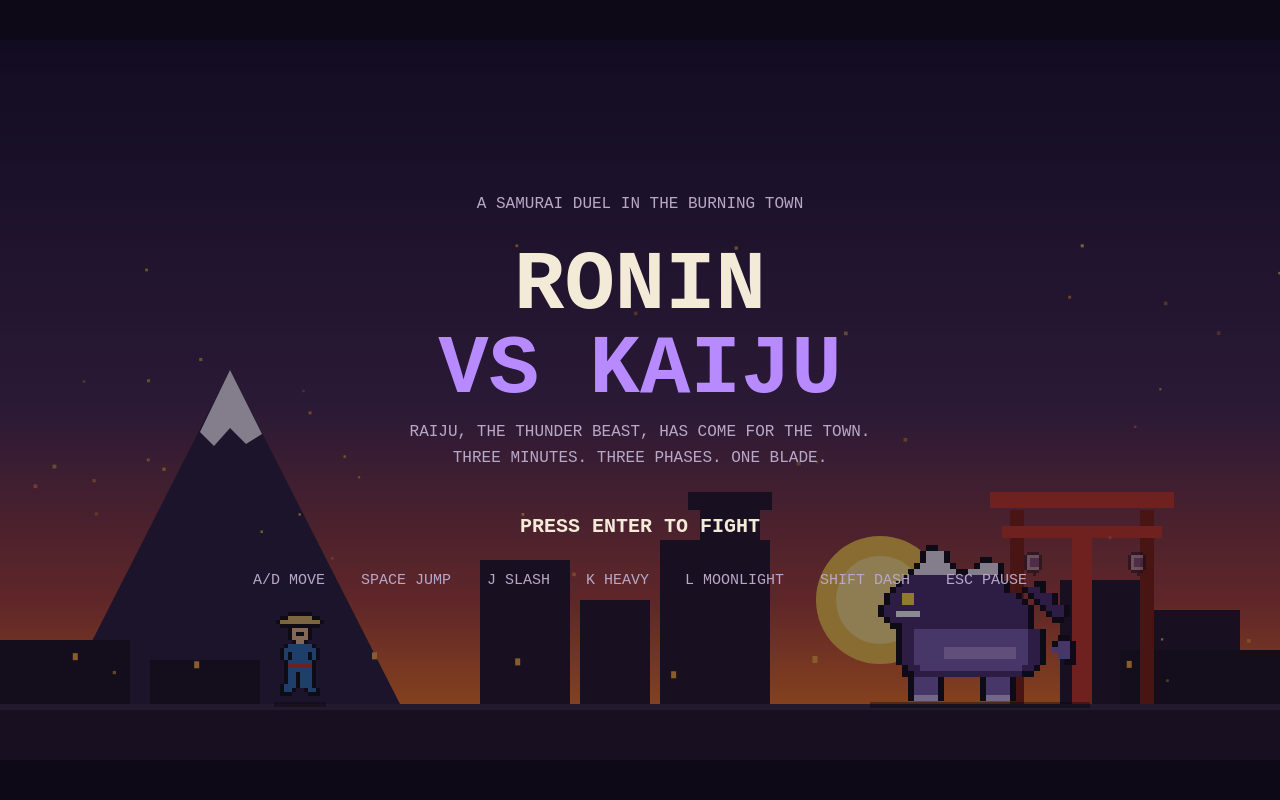
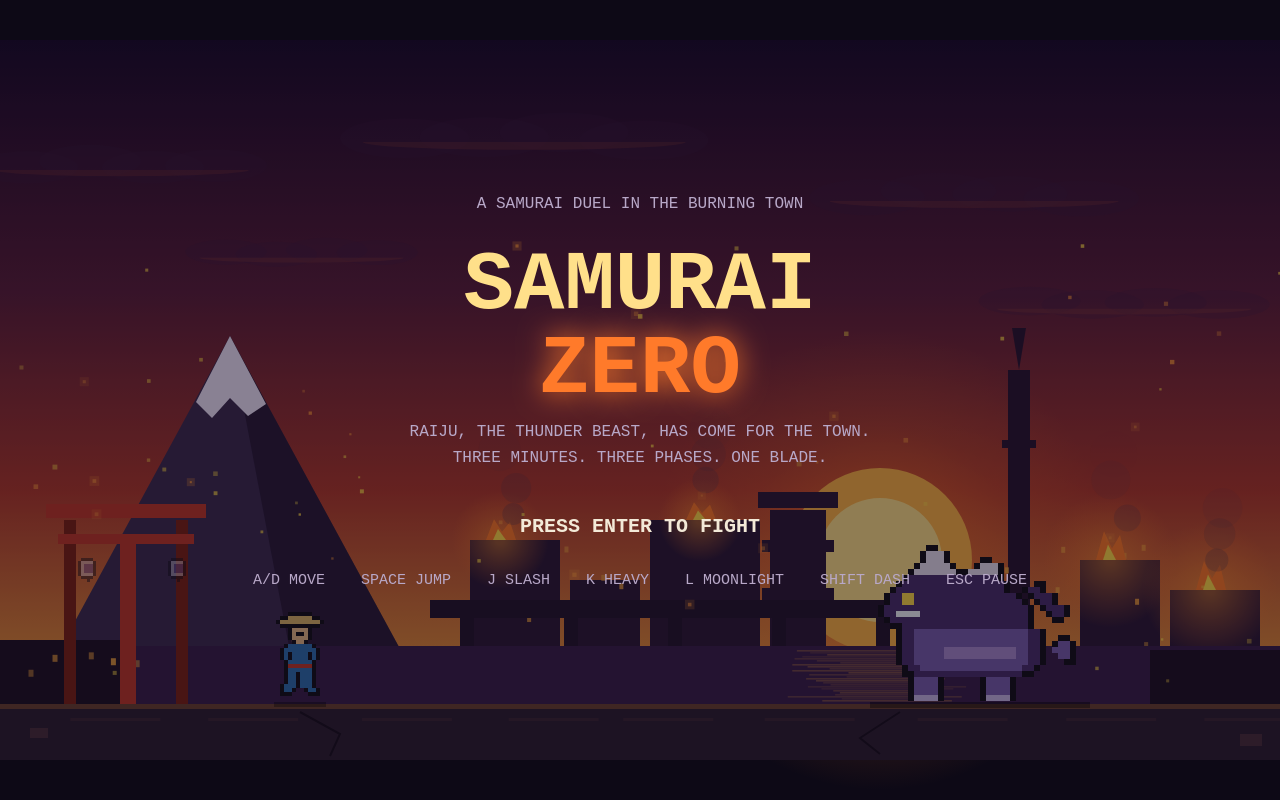
Before and after one commit to LecialiArthelais/makefun-samurai-zero, a plain HTML site: page game/index.html in a window 1280 px wide. Drawn offline with Linux system fonts and the light colour scheme; animation ran at ten frames a second.

Commit message:
Samurai Zero: rename + painted sunset background + bigger hitboxes
Rename RONIN VS KAIJU to SAMURAI ZERO (title, README, BEST_KEY).
Repaint the background as a sunset scene: warm gradient sky, big sun
with halo, soft clouds, larger Fuji, burning city with flames and smoke,
bridge over water with sun reflection, torii moved to the hero side,
cracked stone platform. Enlarge hitboxes for the bigger redrawn sprites
(hero 32x44, kaiju 56x40) landing next.

```diff
--- a/game/index.html
+++ b/game/index.html
@@ -3,7 +3,7 @@
 <head>
 <meta charset="utf-8">
 <meta name="viewport" content="width=device-width, initial-scale=1">
-<title>RONIN VS KAIJU</title>
+<title>SAMURAI ZERO</title>
 <style>
   html, body { margin: 0; height: 100%; overflow: hidden; background: #0d0916; }
   #game { position: fixed; inset: 0; width: 100%; height: 100%; display: block; touch-action: none; image-rendering: pixelated; }
@@ -12,7 +12,7 @@
 </style>
 </head>
 <body>
-<canvas id="game" aria-label="Ronin versus Kaiju: a samurai duels Raiju, the thunder kaiju, in a burning castle town at dusk"></canvas>
+<canvas id="game" aria-label="Samurai Zero: a samurai duels Raiju, the thunder kaiju, in a burning castle town at dusk"></canvas>
 <p id="status" role="status" aria-live="polite"></p>
 <script type="module" src="./src/main.js"></script>
 </body>
--- a/game/src/config.js
+++ b/game/src/config.js
@@ -1,6 +1,6 @@
 // Every tuning number and colour in one place. The playfield is a fixed 1280x720
 // logical area; the renderer scales it to the window, so no rule below depends
-// on the screen size. RONIN VS KAIJU: a lone ronin faces Raiju, the thunder kaiju,
+// on the screen size. SAMURAI ZERO: a lone samurai faces Raiju, the thunder kaiju,
 // in a burning castle town at dusk. Three minutes on the clock, three phases.
 
 export const FIELD = { width: 1280, height: 720, groundY: 664 };
@@ -12,8 +12,8 @@ export const STEP = 1 / 60;
 export const TIME_LIMIT = 180;
 
 export const RONIN = {
-  width: 36,
-  height: 64,
+  width: 72,
+  height: 118,
   runSpeed: 340,
   jumpVelocity: -880,
   gravity: 2400,
@@ -44,8 +44,8 @@ export const RONIN = {
 };
 
 export const RAIJU = {
-  width: 216,
-  height: 176,
+  width: 260,
+  height: 210,
   hp: 1050,
   /** Phase lines: below 700 the storm quickens, below 350 it rages. */
   phase2At: 700,
@@ -81,18 +81,30 @@ export const SCORE = {
 };
 
 export const PALETTE = {
-  skyTop: '#191230',
-  skyMid: '#452a55',
-  skyLow: '#a8433c',
-  horizon: '#e8722a',
-  sun: '#f2c14e',
-  sunCore: '#fbe08a',
-  fuji: '#2c2140',
-  fujiSnow: '#e8dff2',
-  townFar: '#241a30',
-  townNear: '#1c1426',
-  ground: '#241a2e',
-  groundTop: '#3a2b45',
+  skyTop: '#1a0b2e',
+  skyMid: '#5c1f3d',
+  skyLow: '#b23a2e',
+  horizon: '#f2a541',
+  sun: '#ffb347',
+  sunCore: '#ffe08a',
+  sunGlow: '#ff7a2a',
+  cloud: '#3d1f45',
+  cloudLit: '#c65a3a',
+  fuji: '#3d2b52',
+  fujiSnow: '#f2e6ff',
+  townFar: '#2e1a38',
+  townNear: '#1f1226',
+  tower: '#2a1633',
+  fire: '#ff7a2a',
+  fireCore: '#ffd94a',
+  smoke: '#4a3550',
+  water: '#3a1f4d',
+  waterShine: '#f2a541',
+  bridge: '#241530',
+  ground: '#2e1f33',
+  groundTop: '#6b4232',
+  groundCrack: '#1a1020',
+  stone: '#4a2f3d',
   torii: '#c0392b',
   toriiDark: '#7e2318',
   lantern: '#f2a541',
@@ -127,4 +139,4 @@ export const PALETTE = {
 export const FONT = '"Courier New", ui-monospace, monospace';
 
 /** Where the best score is kept between visits (this browser only). */
-export const BEST_KEY = 'ronin-vs-kaiju.best';
+export const BEST_KEY = 'samurai-zero.best';
--- a/game/src/main.js
+++ b/game/src/main.js
@@ -209,6 +209,6 @@ if (shot) {
     window.requestAnimationFrame(frame);
   }
 
-  announce('Ronin versus Kaiju. Press Enter to fight.');
+  announce('Samurai Zero. Press Enter to fight.');
   window.requestAnimationFrame(frame);
 }
--- a/game/src/render.js
+++ b/game/src/render.js
@@ -51,87 +51,239 @@ export function createRenderer(canvas) {
 
   // ---------------------------------------------------------- background
   function drawBackground(elapsed) {
-    // Dusk sky.
+    // Sunset sky: deep violet at the top, burning orange at the horizon.
     const sky = ctx.createLinearGradient(0, 0, 0, FIELD.groundY);
     sky.addColorStop(0, PALETTE.skyTop);
-    sky.addColorStop(0.55, PALETTE.skyMid);
-    sky.addColorStop(0.85, PALETTE.skyLow);
+    sky.addColorStop(0.38, PALETTE.skyMid);
+    sky.addColorStop(0.68, PALETTE.skyLow);
     sky.addColorStop(1, PALETTE.horizon);
     ctx.fillStyle = sky;
     ctx.fillRect(0, 0, FIELD.width, FIELD.groundY + 2);
-    // Low sun, half-sunk behind the town.
+    // The low sun, big and burning, with a halo.
+    const glow = ctx.createRadialGradient(880, 520, 40, 880, 520, 230);
+    glow.addColorStop(0, 'rgba(255,122,42,0.55)');
+    glow.addColorStop(0.5, 'rgba(255,122,42,0.18)');
+    glow.addColorStop(1, 'rgba(255,122,42,0)');
+    ctx.fillStyle = glow;
+    ctx.fillRect(610, 250, 540, 540);
     ctx.fillStyle = PALETTE.sun;
     ctx.beginPath();
-    ctx.arc(880, 560, 64, 0, Math.PI * 2);
+    ctx.arc(880, 520, 92, 0, Math.PI * 2);
     ctx.fill();
     ctx.fillStyle = PALETTE.sunCore;
     ctx.beginPath();
-    ctx.arc(880, 560, 44, 0, Math.PI * 2);
+    ctx.arc(880, 520, 62, 0, Math.PI * 2);
     ctx.fill();
-    // Mount Fuji, snow-capped.
+    // Clouds: soft clusters of low-alpha puffs, never solid discs.
+    const clouds = [
+      [120, 120, 150, 18], [520, 90, 190, 22], [980, 150, 170, 20],
+      [300, 210, 120, 14], [1120, 260, 150, 16],
+    ];
+    for (let i = 0; i < clouds.length; i += 1) {
+      const [cx, cy, cw, ch] = clouds[i];
+      const drift = Math.sin(elapsed * 0.05 + i * 2.1) * 6;
+      ctx.globalAlpha = 0.22;
+      ctx.fillStyle = PALETTE.cloud;
+      const puffs = 4;
+      for (let p = 0; p < puffs; p += 1) {
+        const px = cx + drift + (p - (puffs - 1) / 2) * cw * 0.42;
+        const py = cy + hash(i * 10 + p) * ch * 0.5;
+        ctx.beginPath();
+        ctx.ellipse(px, py, cw * 0.34, ch * 0.9, 0, 0, Math.PI * 2);
+        ctx.fill();
+      }
+      // A faint fire-lit rim along the cloud's underside.
+      ctx.globalAlpha = 0.16;
+      ctx.fillStyle = PALETTE.cloudLit;
+      ctx.beginPath();
+      ctx.ellipse(cx + drift, cy + ch * 0.55, cw * 0.85, ch * 0.35, 0, 0, Math.PI);
+      ctx.fill();
+      ctx.globalAlpha = 1;
+    }
+    // Mount Fuji, snow-capped, rising over the town.
     ctx.fillStyle = PALETTE.fuji;
     ctx.beginPath();
-    ctx.moveTo(60, FIELD.groundY);
-    ctx.lineTo(230, 330);
-    ctx.lineTo(400, FIELD.groundY);
+    ctx.moveTo(30, FIELD.groundY);
+    ctx.lineTo(230, 296);
+    ctx.lineTo(430, FIELD.groundY);
+    ctx.closePath();
+    ctx.fill();
+    // Fuji's shaded flank, away from the sun.
+    ctx.fillStyle = 'rgba(20,10,30,0.45)';
+    ctx.beginPath();
+    ctx.moveTo(230, 296);
+    ctx.lineTo(430, FIELD.groundY);
+    ctx.lineTo(300, FIELD.groundY);
     ctx.closePath();
     ctx.fill();
     ctx.fillStyle = PALETTE.fujiSnow;
     ctx.beginPath();
-    ctx.moveTo(200, 392);
-    ctx.lineTo(230, 330);
-    ctx.lineTo(262, 394);
-    ctx.lineTo(246, 404);
-    ctx.lineTo(230, 388);
-    ctx.lineTo(214, 406);
+    ctx.moveTo(196, 362);
+    ctx.lineTo(230, 296);
+    ctx.lineTo(266, 364);
+    ctx.lineTo(248, 376);
+    ctx.lineTo(230, 358);
+    ctx.lineTo(212, 378);
     ctx.closePath();
     ctx.fill();
-    // Far town: rooftops and a pagoda, dark against the sunset.
+    // Far city: rooftops and a tall tower, dark against the sunset.
     ctx.fillStyle = PALETTE.townFar;
-    const far = [[480, 520, 90, 144], [580, 560, 70, 104], [660, 500, 110, 164], [1060, 540, 80, 124], [1150, 570, 90, 94]];
+    const far = [
+      [470, 500, 90, 164], [570, 540, 70, 124], [650, 480, 110, 184],
+      [1080, 520, 80, 144], [1170, 550, 90, 114],
+    ];
     for (const [x, y, w, h] of far) ctx.fillRect(x, y, w, h);
-    // Pagoda.
-    ctx.fillRect(700, 470, 60, 194);
-    ctx.fillRect(688, 452, 84, 18);
-    ctx.fillRect(692, 500, 76, 12);
-    ctx.fillRect(692, 548, 76, 12);
-    // Near town, darker, with lit windows.
+    // The tall tower (a Skytree-like spire) on the right.
+    ctx.fillStyle = PALETTE.tower;
+    ctx.fillRect(1008, 330, 22, 334);
+    ctx.beginPath();
+    ctx.moveTo(1019, 330);
+    ctx.lineTo(1012, 288);
+    ctx.lineTo(1026, 288);
+    ctx.closePath();
+    ctx.fill();
+    ctx.fillRect(1002, 400, 34, 8);
+    // Pagoda, left of the tower.
+    ctx.fillStyle = PALETTE.townFar;
+    ctx.fillRect(770, 470, 56, 194);
+    ctx.fillRect(758, 452, 80, 16);
+    ctx.fillRect(762, 500, 72, 12);
+    ctx.fillRect(762, 548, 72, 12);
+    // Lit windows in the far town, warm against the dark.
+    ctx.fillStyle = PALETTE.lantern;
+    for (let i = 0; i < 14; i += 1) {
+      const wx = 480 + hash(i + 7) * 700;
+      const wy = 500 + hash(i + 21) * 120;
+      ctx.globalAlpha = 0.5 + 0.4 * hash(i + 33);
+      ctx.fillRect(wx, wy, 4, 6);
+    }
+    ctx.globalAlpha = 1;
+    // Fires on the burning buildings: glow, flickering flames, smoke.
+    const fires = [
+      [500, 500], [700, 480], [1110, 520], [1210, 550],
+    ];
+    for (let i = 0; i < fires.length; i += 1) {
+      const [fx, fy] = fires[i];
+      const fl = 0.8 + 0.25 * Math.sin(elapsed * 7 + i * 1.7);
+      const fglow = ctx.createRadialGradient(fx, fy, 4, fx, fy, 70 * fl);
+      fglow.addColorStop(0, 'rgba(255,150,50,0.5)');
+      fglow.addColorStop(1, 'rgba(255,122,42,0)');
+      ctx.fillStyle = fglow;
+      ctx.fillRect(fx - 70, fy - 70, 140, 140);
+      // Flame tongues.
+      ctx.fillStyle = PALETTE.fire;
+      ctx.beginPath();
+      ctx.moveTo(fx - 14, fy);
+      ctx.lineTo(fx - 6, fy - 30 * fl);
+      ctx.lineTo(fx + 2, fy - 12 * fl);
+      ctx.lineTo(fx + 10, fy - 26 * fl);
+      ctx.lineTo(fx + 16, fy);
+      ctx.closePath();
+      ctx.fill();
+      ctx.fillStyle = PALETTE.fireCore;
+      ctx.beginPath();
+      ctx.moveTo(fx - 7, fy);
+      ctx.lineTo(fx - 2, fy - 16 * fl);
+      ctx.lineTo(fx + 6, fy);
+      ctx.closePath();
+      ctx.fill();
+      // Smoke rising, fading as it climbs.
+      for (let s = 0; s < 3; s += 1) {
+        const rise = ((elapsed * 14 + s * 26 + i * 40) % 90);
+        const sa = 0.28 * (1 - rise / 90);
+        ctx.globalAlpha = sa;
+        ctx.fillStyle = PALETTE.smoke;
+        ctx.beginPath();
+        ctx.arc(fx + 8 + s * 6 - rise * 0.12, fy - 20 - rise, 10 + rise * 0.16, 0, Math.PI * 2);
+        ctx.fill();
+      }
+      ctx.globalAlpha = 1;
+    }
+    // Bridge over the river, and the water with the sun's reflection.
+    ctx.fillStyle = PALETTE.water;
+    ctx.fillRect(0, 606, FIELD.width, FIELD.groundY - 606);
+    // Sun's reflection: a shimmering band under the sun.
+    for (let i = 0; i < 26; i += 1) {
+      const ry = 610 + i * 2;
+      const rw = 60 + hash(i + 90) * 130;
+      const wob = Math.sin(elapsed * 2 + i * 0.9) * 8;
+      ctx.globalAlpha = 0.12 + 0.22 * hash(i + 120);
+      ctx.fillStyle = PALETTE.waterShine;
+      ctx.fillRect(880 - rw / 2 + wob, ry, rw, 1.6);
+    }
+    ctx.globalAlpha = 1;
+    ctx.fillStyle = PALETTE.bridge;
+    ctx.fillRect(430, 566, 560, 12);
+    for (let i = 0; i < 5; i += 1) {
+      const bx = 460 + i * 104;
+      ctx.fillRect(bx, 578, 14, 28);
+    }
+    ctx.fillRect(430, 560, 560, 6);
+    // Near town at the edges, darker, with lit windows.
     ctx.fillStyle = PALETTE.townNear;
-    const near = [[0, 600, 130, 64], [150, 620, 110, 44], [1120, 610, 160, 54]];
-    for (const [x, y, w, h] of near) ctx.fillRect(x, y, w, h);
+    ctx.fillRect(0, 600, 130, 64);
+    ctx.fillRect(1150, 610, 130, 54);
     ctx.fillStyle = PALETTE.lantern;
-    for (let i = 0; i < 8; i += 1) {
-      const wx = 40 + i * 150 + hash(i) * 40;
-      const wy = 612 + hash(i + 50) * 20;
-      ctx.fillRect(wx, wy, 5, 7);
+    for (let i = 0; i < 6; i += 1) {
+      const wx = 20 + i * 22 + hash(i + 300) * 12;
+      ctx.globalAlpha = 0.5 + 0.4 * hash(i + 310);
+      ctx.fillRect(wx, 612 + hash(i + 320) * 18, 5, 7);
     }
-    // Torii gate, right of centre, framing the duel.
+    ctx.globalAlpha = 1;
+    // Torii gate on the left, framing the hero's side, with lanterns.
     ctx.fillStyle = PALETTE.toriiDark;
-    ctx.fillRect(1010, 470, 14, 194);
-    ctx.fillRect(1140, 470, 14, 194);
+    ctx.fillRect(64, 480, 12, 184);
+    ctx.fillRect(176, 480, 12, 184);
     ctx.fillStyle = PALETTE.torii;
-    ctx.fillRect(990, 452, 184, 16);
-    ctx.fillRect(1002, 486, 160, 12);
-    ctx.fillRect(1072, 498, 20, 166);
-    // Paper lanterns hanging from the torii, flickering.
+    ctx.fillRect(46, 464, 160, 14);
+    ctx.fillRect(58, 494, 136, 10);
+    ctx.fillRect(120, 504, 16, 160);
     const flick = 0.75 + 0.25 * Math.sin(elapsed * 6);
     ctx.globalAlpha = flick;
-    drawPixelSpriteAt(ctx, SPRITES.lantern, 1024, 512, 3);
-    drawPixelSpriteAt(ctx, SPRITES.lantern, 1128, 512, 3);
+    drawPixelSpriteAt(ctx, SPRITES.lantern, 78, 518, 3);
+    drawPixelSpriteAt(ctx, SPRITES.lantern, 168, 518, 3);
     ctx.globalAlpha = 1;
-    // Ground.
+    // Ground: cracked stone platform, warm rim light from the sunset.
     ctx.fillStyle = PALETTE.groundTop;
-    ctx.fillRect(0, FIELD.groundY, FIELD.width, 6);
+    ctx.fillRect(0, FIELD.groundY, FIELD.width, 5);
     ctx.fillStyle = PALETTE.ground;
-    ctx.fillRect(0, FIELD.groundY + 6, FIELD.width, FIELD.height - FIELD.groundY - 6);
-    // Drifting embers, deterministic from the clock so screenshots repeat.
-    for (let i = 0; i < 42; i += 1) {
+    ctx.fillRect(0, FIELD.groundY + 5, FIELD.width, FIELD.height - FIELD.groundY - 5);
+    // Stone slabs and cracks.
+    ctx.fillStyle = PALETTE.stone;
+    for (let i = 0; i < 9; i += 1) {
+      const sx = 60 + i * 140 + hash(i + 400) * 30;
+      ctx.globalAlpha = 0.5;
+      ctx.fillRect(sx, FIELD.groundY + 14, 90, 3);
+    }
+    ctx.globalAlpha = 1;
+    ctx.strokeStyle = PALETTE.groundCrack;
+    ctx.lineWidth = 2;
+    ctx.beginPath();
+    ctx.moveTo(300, FIELD.groundY + 8);
+    ctx.lineTo(340, FIELD.groundY + 30);
+    ctx.lineTo(330, FIELD.groundY + 52);
+    ctx.moveTo(900, FIELD.groundY + 8);
+    ctx.lineTo(860, FIELD.groundY + 34);
+    ctx.lineTo(880, FIELD.groundY + 50);
+    ctx.stroke();
+    // Rubble near the edges.
+    ctx.fillStyle = PALETTE.stone;
+    ctx.fillRect(30, FIELD.groundY + 24, 18, 10);
+    ctx.fillRect(1240, FIELD.groundY + 30, 22, 12);
+    // Drifting embers and glowing sparks, deterministic from the clock.
+    for (let i = 0; i < 64; i += 1) {
       const speed = 12 + hash(i + 200) * 22;
       const rise = 8 + hash(i + 300) * 18;
       const x = (hash(i) * FIELD.width + elapsed * speed) % FIELD.width;
       const y = FIELD.groundY - ((hash(i + 100) * 420 + elapsed * rise) % 460);
-      const size = 2 + hash(i + 400) * 2;
-      ctx.globalAlpha = 0.35 + 0.45 * hash(i + 500);
+      const size = 2 + hash(i + 400) * 3;
+      const a = 0.35 + 0.45 * hash(i + 500);
+      if (hash(i + 600) > 0.7) {
+        ctx.globalAlpha = a * 0.35;
+        ctx.fillStyle = PALETTE.ember;
+        ctx.fillRect(x - 3, y - 3, size + 6, size + 6);
+      }
+      ctx.globalAlpha = a;
       ctx.fillStyle = hash(i + 600) > 0.5 ? PALETTE.ember : PALETTE.spark;
       ctx.fillRect(x, y, size, size);
     }
@@ -351,10 +503,10 @@ export function createRenderer(canvas) {
   function drawHud(state, screen) {
     const r = state.ronin;
     const k = state.raiju;
-    // Ronin HP + energy (top-left).
+    // Samurai HP + energy (top-left).
     ctx.fillStyle = PALETTE.text;
     ctx.font = `bold 15px ${FONT}`;
-    ctx.fillText('RONIN', 24, 30);
+    ctx.fillText('SAMURAI', 24, 30);
     drawBar(24, 38, 220, 14, r.hp / RONIN.hp, PALETTE.hpGood, PALETTE.hpWarn, PALETTE.hpBad);
     ctx.font = `13px ${FONT}`;
     ctx.fillText(`${Math.max(0, Math.ceil(r.hp))} / ${RONIN.hp}`, 252, 51);
@@ -415,12 +567,15 @@ export function createRenderer(canvas) {
     ctx.fillStyle = PALETTE.muted;
     ctx.font = `16px ${FONT}`;
     ctx.fillText('A SAMURAI DUEL IN THE BURNING TOWN', FIELD.width / 2, 168);
-    ctx.fillStyle = PALETTE.text;
+    ctx.fillStyle = PALETTE.sunCore;
     ctx.font = `bold 84px ${FONT}`;
-    ctx.fillText('RONIN', FIELD.width / 2, 268);
-    ctx.fillStyle = PALETTE.lightning;
+    ctx.fillText('SAMURAI', FIELD.width / 2, 268);
+    ctx.fillStyle = PALETTE.fire;
+    ctx.shadowColor = PALETTE.fire;
+    ctx.shadowBlur = 28;
     ctx.font = `bold 84px ${FONT}`;
-    ctx.fillText('VS KAIJU', FIELD.width / 2, 352);
+    ctx.fillText('ZERO', FIELD.width / 2, 352);
+    ctx.shadowBlur = 0;
     ctx.fillStyle = PALETTE.muted;
     ctx.font = `16px ${FONT}`;
     ctx.fillText('RAIJU, THE THUNDER BEAST, HAS COME FOR THE TOWN.', FIELD.width / 2, 396);
@@ -466,7 +621,7 @@ export function createRenderer(canvas) {
     ctx.fillStyle = PALETTE.muted;
     ctx.font = `16px ${FONT}`;
     ctx.fillText(
-      state.won ? 'RAIJU IS FELLED. THE TOWN STILL STANDS.' : 'THE RONIN FALLS. THE THUNDER ROLLS ON.',
+      state.won ? 'RAIJU IS FELLED. THE TOWN STILL STANDS.' : 'THE SAMURAI FALLS. THE THUNDER ROLLS ON.',
       FIELD.width / 2, y + 112,
     );
     ctx.fillStyle = PALETTE.text;
```
Also changed, not shown: screenshots/1-fight.jpg, screenshots/2-title.jpg, screenshots/3-victory.jpg, screenshots/4-defeat.jpg, 2 other files.
